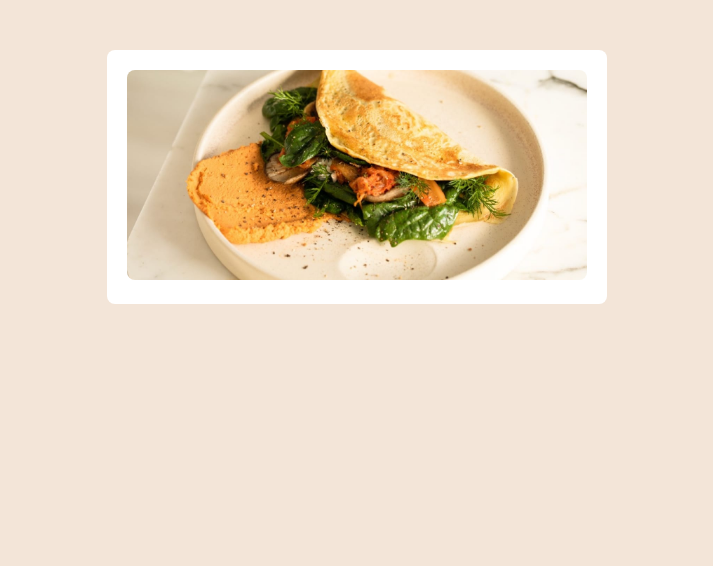
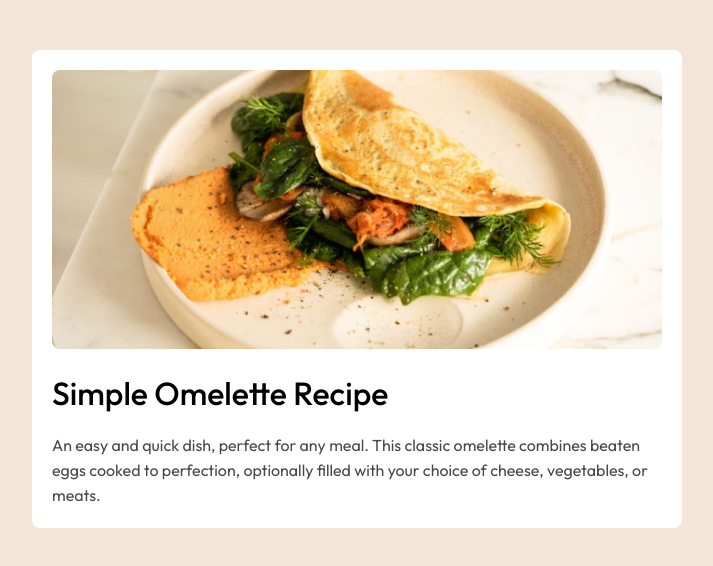
Before and after one commit to mateuszbizon/recipe_page, a website: page index.html in a window 1280 px wide. Shown: the whole page, without its empty margins (283-996 px from the left). Drawn offline with Linux system fonts and the light colour scheme.

Commit message:
added title and description

```diff
--- a/index.html
+++ b/index.html
@@ -7,6 +7,9 @@
     <link rel="icon" type="image/png" sizes="32x32" href="./assets/images/favicon-32x32.png">
     <title>Frontend Mentor | Recipe page</title>
     <link rel="stylesheet" href="../dist/css/main.min.css">
+    <link rel="preconnect" href="https://fonts.googleapis.com">
+    <link rel="preconnect" href="https://fonts.gstatic.com" crossorigin>
+    <link href="https://fonts.googleapis.com/css2?family=Outfit:wght@100;200;300;400;500;600;700;800;900&display=swap" rel="stylesheet">
 </head>
 
 <body>
@@ -14,6 +17,10 @@
         <div class="recipe__img-box">
             <img src="../assets/images/image-omelette.jpeg" alt="omelette" class="recipe__img">
         </div>
+        <main class="recipe__main-box">
+            <h1 class="recipe__title">Simple Omelette Recipe</h1>
+            <p class="recipe__description">An easy and quick dish, perfect for any meal. This classic omelette combines beaten eggs cooked to perfection, optionally filled with your choice of cheese, vegetables, or meats.</p>
+        </main>
     </div>
 </body>
 
--- a/src/sass/components/_recipe.scss
+++ b/src/sass/components/_recipe.scss
@@ -1,11 +1,15 @@
 .recipe {
-	width: clamp(320px, 70%, 500px);
+	display: flex;
+	flex-direction: column;
+	gap: 20px;
+	width: clamp(320px, 70%, 650px);
 	background-color: #fff;
 	margin: 0 auto;
 	border-radius: 8px;
+	padding: 0 0 20px;
 
 	&__img-box {
-		width: clamp(320px, 100%, 500px);
+		width: clamp(320px, 100%, 650px);
 		border-radius: 8px;
 		margin: 0 auto;
 		text-align: center;
@@ -15,11 +19,30 @@
 		width: 100%;
 		border-radius: 8px;
 	}
+
+	&__main-box {
+		display: flex;
+		flex-direction: column;
+		gap: 20px;
+		padding: 0 20px;
+	}
+
+	&__title {
+		font-weight: 500;
+	}
+
+	&__description {
+		color: #484848;
+		line-height: 25px;
+	}
 }
 
 @media (min-width: 576px) {
 	.recipe {
-		padding: 20px;
-        margin: 50px auto 0;
+		margin: 50px auto 0;
+
+		&__img-box {
+			padding: 20px 20px 0 20px;
+		}
 	}
 }
--- a/src/sass/main.scss
+++ b/src/sass/main.scss
@@ -1,12 +1,13 @@
 @use "./abstract/colors" as *;
-@use './components';
+@use "./components";
 
 * {
-    box-sizing: border-box;
-    margin: 0;
-    padding: 0;
+	box-sizing: border-box;
+	margin: 0;
+	padding: 0;
 }
 
 body {
-    background-color: $background-color;
+	background-color: $background-color;
+	font-family: "Outfit", sans-serif;
 }
```
Also changed, not shown: dist/css/main.min.css, 1 other file.
